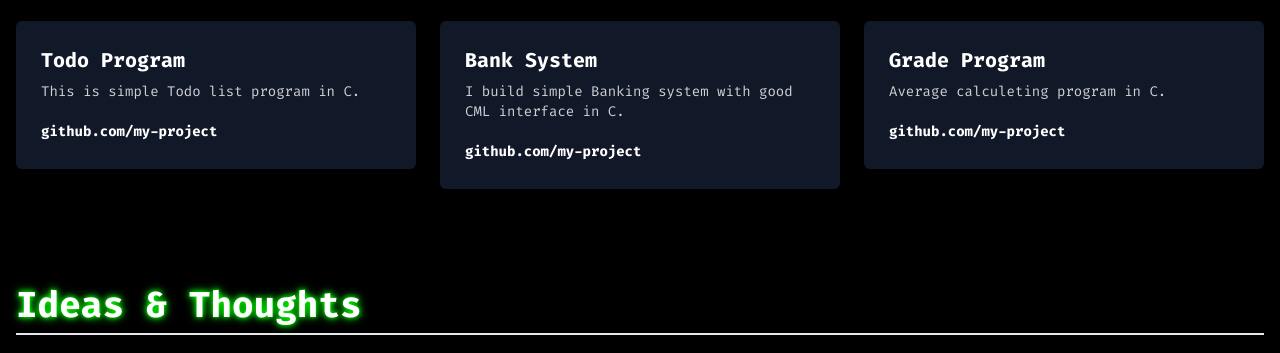
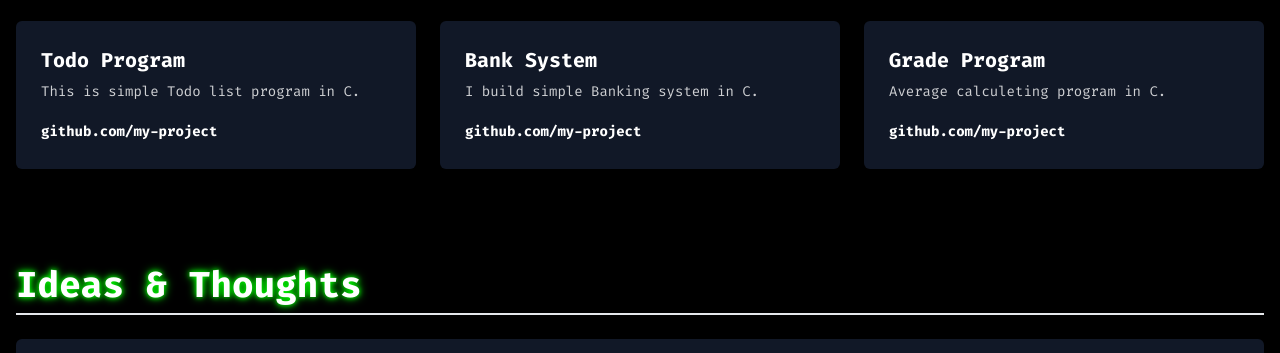
Before and after one commit to Brook21M/personal-WebSite, a plain HTML site: page index.html in a window 1280 px wide. Shown: the part 695-1048 px from the top of the page. Drawn offline with nearby package versions, Linux system fonts and the light colour scheme.

Commit message:
Update index.html

```diff
--- a/index.html
+++ b/index.html
@@ -72,7 +72,7 @@
             <h2 class="text-2xl md:text-4xl font-bold text-neon-green text-glow-green mb-6 border-b-2 border-neon-cyan pb-2">Projects</h2>
             <div class="grid grid-cols-1 sm:grid-cols-2 lg:grid-cols-3 gap-6">
 
-                <a href="https://github.com/my-project" target="_blank" rel="noopener noreferrer" class="block">
+                <a href="https://github.com/Brook21/file base bank system" target="_blank" rel="noopener noreferrer" class="block">
                     <div class="bg-gray-900 rounded-md p-6 border border-transparent hover-glow transition-all duration-300">
                         <h3 class="text-xl font-bold text-neon-green mb-2">Todo Program</h3>
                         <p class="text-white/80 mb-4 text-sm">
@@ -82,11 +82,11 @@
                     </div>
                 </a>
 
-                <a href="https://github.com/my-project" target="_blank" rel="noopener noreferrer" class="block">
+                <a href="https://github.com/Brook21/Todo list" target="_blank" rel="noopener noreferrer" class="block">
                     <div class="bg-gray-900 rounded-md p-6 border border-transparent hover-glow transition-all duration-300">
                         <h3 class="text-xl font-bold text-neon-green mb-2">Bank System</h3>
                         <p class="text-white/80 mb-4 text-sm">
-                            I build simple Banking system with good CML interface in C.
+                            I build simple Banking system in C.
                         </p>
                         <span class="text-neon-cyan font-semibold hover:underline text-sm">github.com/my-project</span>
                     </div>
```
